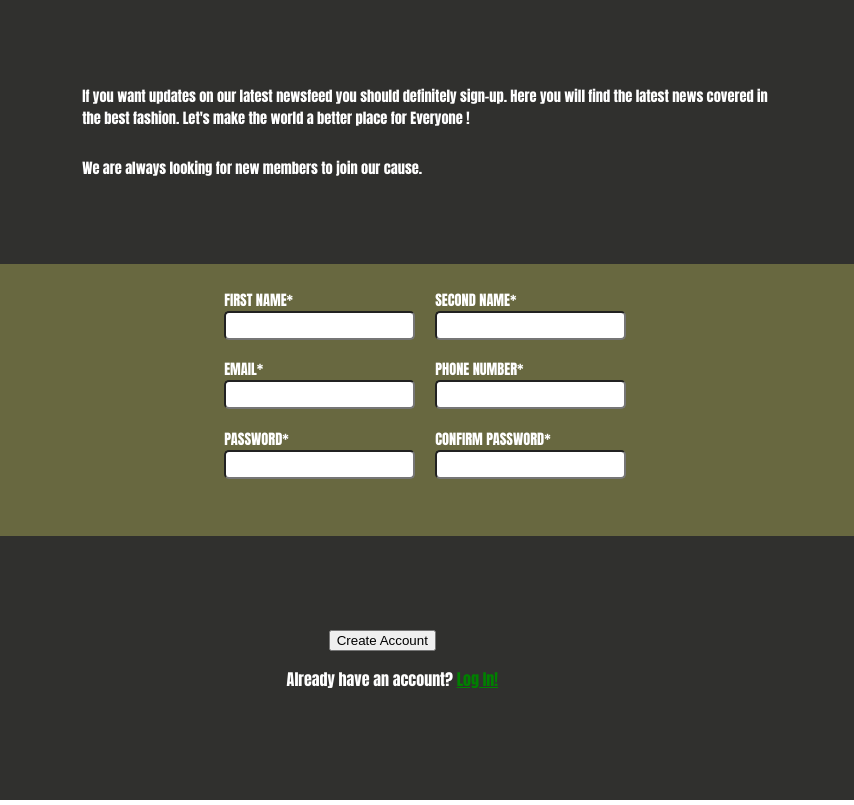
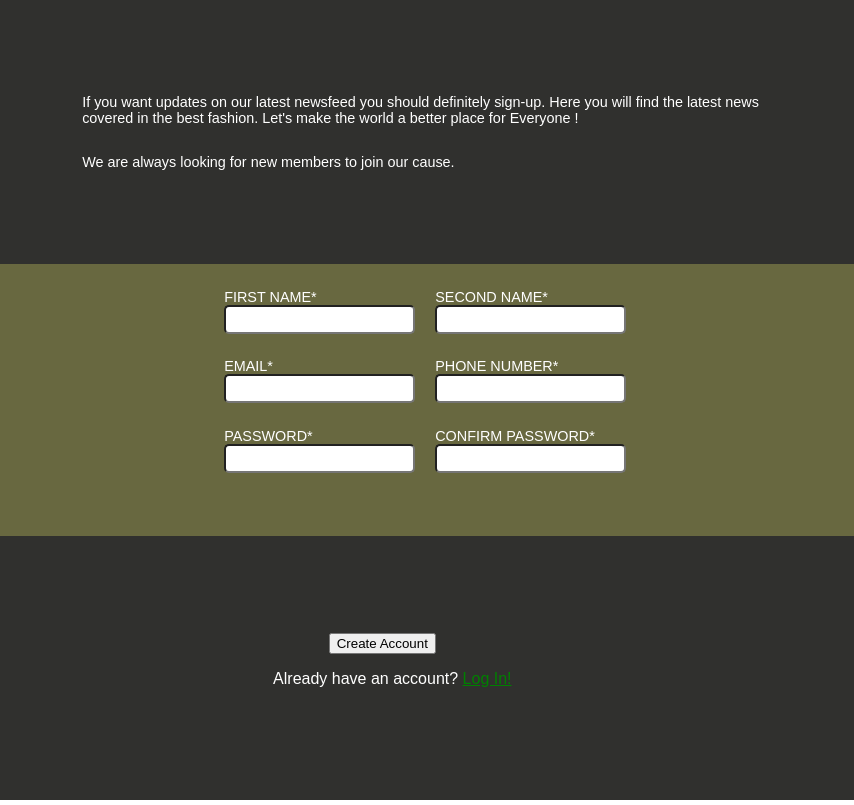
Before and after one commit to vvasilopoulos0/signupForm, a plain HTML site: page index.html in a window 1280 px wide. Shown: the full height of the page, 426-1280 px from the left. Drawn offline with Linux system fonts and the light colour scheme.

Commit message:
Update signupForm.css

```diff
--- a/signupForm.css
+++ b/signupForm.css
@@ -9,7 +9,7 @@ body, html {
     padding: 0;
     width: 100%;
     height: 100%;
-    font-family: Impact, Haettenschweiler, 'Arial Narrow Bold', sans-serif;
+    font-family: sans-serif;
     color:white;
 }
 
```
